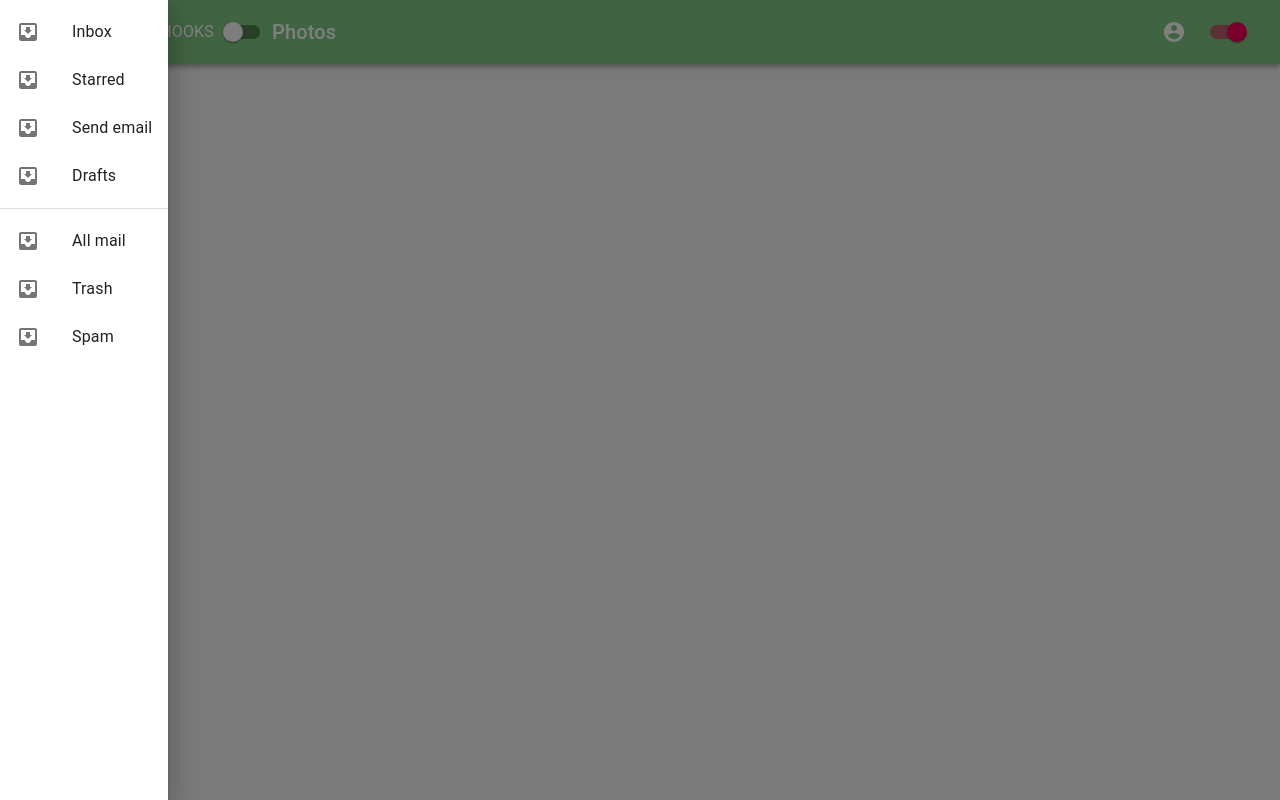
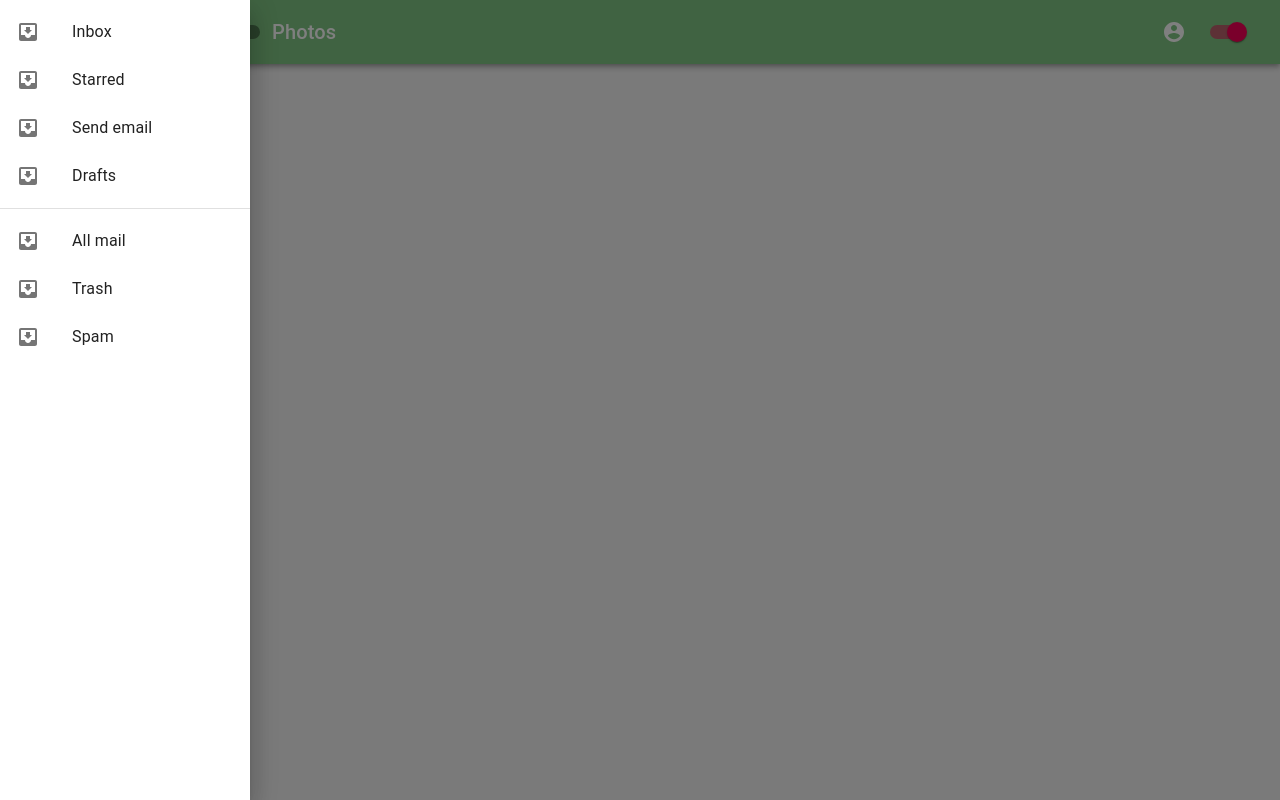
Before and after one commit to kine1991/todo-react-hooks, a React (Create React App) app: page / in a window 1280 px wide. Both pictures are taken after a click on the button 36 px from the left and 32 px from the top of the page. Built offline with nearby package versions, Linux system fonts and the light colour scheme.

Commit message:
added spinner

```diff
--- a/src/components/navbar/navbar.component.jsx
+++ b/src/components/navbar/navbar.component.jsx
@@ -65,7 +65,8 @@ const Navbar = () => {
           </Toolbar>
         </AppBar>
 
-        <SwipeableDrawer className={classes.drawer} open={openDrawer} onOpen={() => setOpenDrawer(true)} onClose={() => setOpenDrawer(false)}>
+        <SwipeableDrawer open={openDrawer} onOpen={() => setOpenDrawer(true)} onClose={() => setOpenDrawer(false)}>
+          <div className={classes.list}>
             <List>
               {listItems1.map((text, i) => (
                 <ListItem button key={text}><ListItemIcon><InboxIcon /></ListItemIcon><ListItemText primary={text} /></ListItem>
@@ -77,6 +78,7 @@ const Navbar = () => {
                 <ListItem button key={text}><ListItemIcon><InboxIcon /></ListItemIcon><ListItemText primary={text} /></ListItem>
               ))}
             </List>
+          </div>
         </SwipeableDrawer>
 
       </div>
--- a/src/components/navbar/navbar.styles.jsx
+++ b/src/components/navbar/navbar.styles.jsx
@@ -7,8 +7,7 @@ export const useStyles = makeStyles(theme => ({
     title: {
         flexGrow: 1
     },
-    drawer: {
-        width: "600px",
-
+    list: {
+        width: "250px",
     }
 }))
--- a/src/components/palette-container/palette-container.component.jsx
+++ b/src/components/palette-container/palette-container.component.jsx
@@ -47,68 +47,10 @@ const PaletteContainer = ({ /*setColor, color,*/ typeElement}) => {
                 <div>Level: {level}</div>
                 <div>{typeElement}</div>
             </div>
-            <PaletteList /*selectedHexColor={selectedHexColor} setSelectedHexColor={setSelectedHexColor} level={level}*/ />
+            <PaletteList/>
         </div>
     )
 }
 
 
 export default PaletteContainer
-
-
-
-
-
-
-// import React from 'react'
-// import * as colors from '@material-ui/core/colors';
-// import PaletteList from '../palette-list/palette-list.component'
-// import Slider from '@material-ui/core/Slider';
-// import FormControl from '@material-ui/core/FormControl';
-// import Input from '@material-ui/core/Input';
-// import InputLabel from '@material-ui/core/InputLabel';
-// import { useStyles } from './palette-container.styles'
-
-// const PaletteContainer = ({ setColor, color, typeElement}) => {
-//     const classes = useStyles({color})
-//     const [level, setLevel] = React.useState(400)
-//     const [valueSlider, setValueSlider] = React.useState(5)
-//     const [valueHexColor, setValueHexColor] = React.useState('')
-//     const [selectedHexColor, setSelectedHexColor] = React.useState('')
-
-//     const map = {1: 50, 2: 100, 3: 200, 4: 300, 5: 400, 6: 500, 7: 600, 8: 700, 9: 800, 10: 900, 11: "A100", 12: "A200", 13: "A400", 14: "A700"}
-
-//     const changeLevel = (e, value) => {
-//         setLevel(map[value])
-//         setValueSlider(value)
-//     }
-
-//     const handleChange = (e) => {
-//         setValueHexColor(e.target.value)
-//     }
-
-//     React.useEffect(() => {
-//         setValueHexColor(selectedHexColor)
-//         // selectedHexColor - изначально не выбран null
-//         if(selectedHexColor){
-//             setColor({...color, [typeElement]: selectedHexColor})
-//         }
-//     }, [selectedHexColor])
-
-//     return (
-//         <div className={classes.paletteContainer}>
-//             <FormControl className={classes.formControl}>
-//                 <InputLabel htmlFor="component-simple">Hex</InputLabel>
-//                 <Input className={classes.input} id="component-simple" disabled /*margin="dense"*/ value={valueHexColor} onChange={handleChange} />
-//             </FormControl>
-//             <Slider className={classes.slider} onChange={changeLevel} value={valueSlider} aria-labelledby="discrete-slider"  step={1} marks min={1} max={14}/>
-//             <div className={classes.lvlAndTypeEl}>
-//                 <div>Level: {level}</div>
-//                 <div>{typeElement}</div>
-//             </div>
-//             <PaletteList selectedHexColor={selectedHexColor} setSelectedHexColor={setSelectedHexColor} level={level} colors={colors}/>
-//         </div>
-//     )
-// }
-
-// export default PaletteContainer
--- /dev/null
+++ b/src/components/spinner/spinner.component.jsx
@@ -0,0 +1,30 @@
+import React from 'react';
+import { makeStyles } from '@material-ui/core/styles';
+import CircularProgress from '@material-ui/core/CircularProgress';
+
+const useStyles = makeStyles(theme => ({
+  spinner: {
+    width: "100wh",
+    height: "100vh",
+    display: "flex",
+    justifyContent: "center",
+    alignItems: "center"
+    // transform: "translateX(50%)",
+  },
+  progress: {
+    // margin: theme.spacing(2),
+  }
+}));
+
+
+const Spinner = () => {
+    const classes = useStyles();
+
+    return (
+      <div className={classes.spinner}>
+        <CircularProgress className={classes.progress} />
+      </div>
+    );
+}
+
+export default Spinner
--- a/src/components/theme-container/theme-container.component.jsx
+++ b/src/components/theme-container/theme-container.component.jsx
@@ -34,8 +34,6 @@ const ThemeContainer = () => {
                 <Button className={classes.button} onClick={setThemeIntoLS} variant="contained" color="primary">Apply</Button>
             </div>
         </div>
-
-        // </PaletteProvider>
     )
 }
 
--- a/src/pages/theme/theme.component.jsx
+++ b/src/pages/theme/theme.component.jsx
@@ -1,26 +1,40 @@
 import React from 'react'
-import { withStyles } from "@material-ui/core/styles";
 import ThemeContainer from '../../components/theme-container/theme-container.component'
-import { styles } from './theme.styles'
-// import * as colors from '@material-ui/core/colors';
-// console.log(colors)
-// const map = {"1": 50, "2": 100, "3": 200, "4": 300, "5": 400, "6": 500, "7": 600, "8": 700, "9": 800, "10": 900, "11": "A100", 12: "A200", 13: "A400", 14: "A700"}
+import { useStyles } from './theme.styles'
 import { ThemeContext } from '../../contexts/theme.context'
+import Spinner from '../../components/spinner/spinner.component'
 
 
 
 
 
+const ThemePage = () => {
+    const {mode} = React.useContext(ThemeContext)
+    const classes = useStyles()
 
-const ThemePage = ({classes}) => {
-    const {mode} = React.useContext(ThemeContext)
+    const [loading, setLoading] = React.useState(false)
+
+
+
+    React.useEffect(() => {
+        // setTimeout(() => {
+        //     setLoading(false)
+        //     console.log()
+        // }, 3000)
+    }, [loading])
 
     return (
-        <div className={classes.root}>
+      <div className={classes.root}>
+        {loading ? (
+          <Spinner />
+        ) : (
+          <>
             <h1 className={classes.title}>{mode}</h1>
-            <ThemeContainer/>
-        </div>
-    )
+            <ThemeContainer />
+          </>
+        )}
+      </div>
+    );
 }
 
-export default withStyles(styles)(ThemePage)
+export default ThemePage
--- a/src/pages/theme/theme.styles.jsx
+++ b/src/pages/theme/theme.styles.jsx
@@ -1,7 +1,10 @@
-export const styles = {
+
+import { makeStyles } from '@material-ui/core/styles';
+
+export const useStyles = makeStyles(theme => ({
     root: {
     },
     title: {
         textAlign: "center"
     }
-}
+}));
```
Lines whose indentation alone changed are shown as unchanged.
